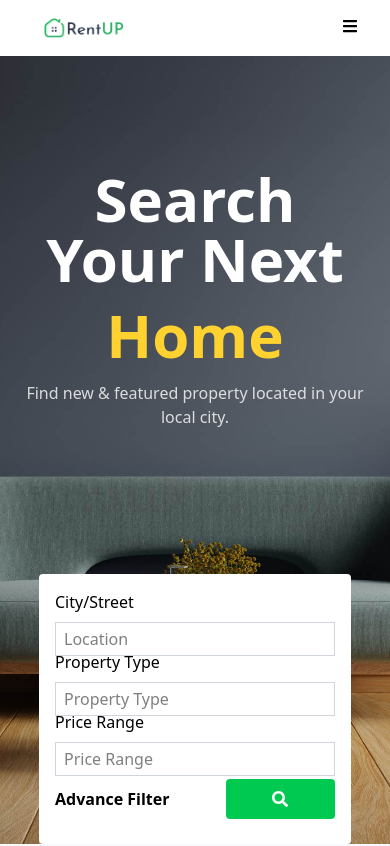
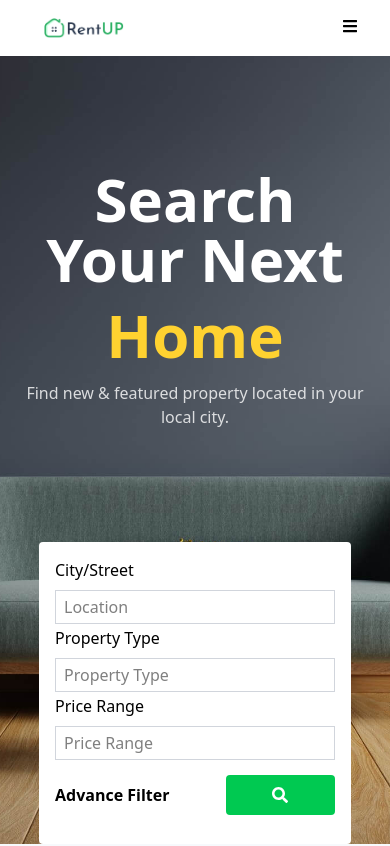
Before and after one commit to Adekunle-hub/rentup, a React (Vite) app: page / in a window 390 px wide. Shown: the top 846 px of the page. Built offline with nearby package versions, Linux system fonts and the light colour scheme.

Commit message:
placeholder responsiveness

```diff
--- a/src/components/Body.jsx
+++ b/src/components/Body.jsx
@@ -32,7 +32,7 @@ const Body = () => {
         <h1 className='font-bold w-[90%]  sm:w-[60%]  md:w-[40%] xl:w-[37%] text-sm-20  text-center text-white text-6xl'>Search Your Next <span className=' mt-4 sm:mt-8 inline-block text-amber-300'>Home</span></h1>
         <p className='text-white text-center text-base lg:text-xl  mb-3  px-2.5 mt-4 sm:mt-8 opacity-80'> Find new & featured property located in your local city.</p>
 
-        <fieldset className='bg-white w-[80vw] max-h-[40%] rounded-sm sm:rounded-lg  p-4 gap-0.5 sm:gap-4 grid grid-rows-4  sm:grid-cols-4 sm:grid-rows-1 absolute bottom-0'>
+        <fieldset className='bg-white w-[80vw]  rounded-sm sm:rounded-lg mt-[10vh] p-4 gap-0.5 sm:gap-4 grid grid-rows-4  sm:grid-cols-4 sm:grid-rows-1 absolute bottom-0'>
           {placeHolders.map((detail)=>{
              return (<form key={detail.id} >
              <div className=' min-w-[100%] '>
--- a/src/components/Property.jsx
+++ b/src/components/Property.jsx
@@ -33,7 +33,7 @@ const Property = () => {
       <div className='bg-[#bec7d8]  w-full h-[1px] '></div>
         <div className='mx-auto w-[90%] sm:[95%] lg:[w-85%] sm:flex-col lg:flex-row flex flex-row justify-between py-4  items-center '>
             <div className='flex items-center'>
-              <button className=' px-8 py-4 lg:px-8 lg:py-4sm:py-2 sm:px-4 rounded-full font-semibold text-lg sm:text-xl text-white bg-[#27ae60]'>${property.price} </button><span> /sqft</span>
+              <button className=' px-4 py-2 lg:px-8 lg:py-4sm:py-2 sm:px-4 rounded-full font-semibold text-lg sm:text-xl text-white bg-[#27ae60]'>${property.price} </button><span> /sqft</span>
             </div>
             <p className='inline-block font-bold '>{property.purpose}</p>
         </div>
```
